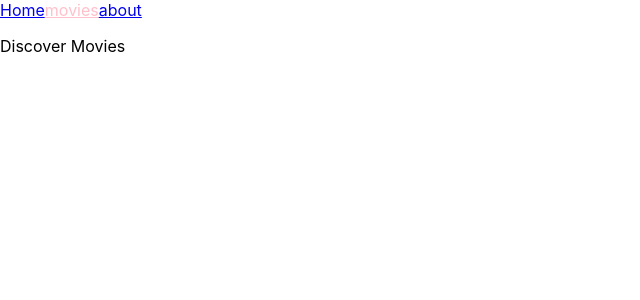
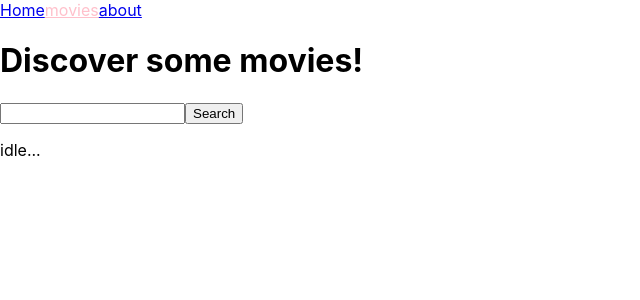
Before and after one commit to systemthinker/routing, a React (Create React App) app: page /discover in a window 1280 px wide. Shown: the top 300 px of the page, without its empty margins (0-640 px from the left). Built offline with nearby package versions, Linux system fonts and the light colour scheme.

Commit message:
store data from movie api, return ul with images as a list

```diff
--- a/package.json
+++ b/package.json
@@ -6,6 +6,7 @@
     "@testing-library/jest-dom": "^4.2.4",
     "@testing-library/react": "^9.5.0",
     "@testing-library/user-event": "^7.2.1",
+    "axios": "^0.19.2",
     "react": "^16.13.1",
     "react-dom": "^16.13.1",
     "react-router-dom": "^5.1.2",
--- a/src/pages/DiscoverMoviesPage.js
+++ b/src/pages/DiscoverMoviesPage.js
@@ -1,5 +1,64 @@
-import React from 'react';
+import React, { useState } from "react";
+import axios from 'axios';
 
-export default function DiscoverMoviesPage(){
-    return <p>Discover Movies</p>
+export default function DiscoverMoviesPage() {
+  const [searchText, set_searchText] = useState("");
+
+  const [searching, set_searching] = useState("idle...");
+
+  const [data, set_data] = useState([]);
+
+
+
+
+
+  const search = async () => {
+    set_searching("starting search");
+    console.log("Start searching for:", searchText);
+
+    // Best practice: encode the string so that special characters
+    //  like '&' and '?' don't accidentally mess up the URL
+    const queryParam = encodeURIComponent(searchText);
+
+
+
+
+
+    let dataFromApi = await axios.get(
+      `https://omdbapi.com/?apikey=f5f45c92&s=${queryParam}`
+    );
+
+
+    set_data(dataFromApi.data.Search);
+    console.log('set data complete',data)
+
+    set_searching(`search for ${searchText} complete!`);
+  };
+
+  console.log(data);
+
+  return (
+    <div>
+      <h1>Discover some movies!</h1>
+      <p>
+        <input
+          value={searchText}
+          onChange={e => set_searchText(e.target.value)}
+
+
+        />
+        <button onClick={search}>Search</button>
+      </p>
+      <p>
+         {searching}
+      </p>
+
+      <ul>
+          {data.map((poster)=> {
+              return (<img src={poster.Poster}></img>)
+          })}
+
+      </ul>
+    </div>
+  );
 }
```
Also changed, not shown: 1 other file (tests, documents, lock files or other folders).
